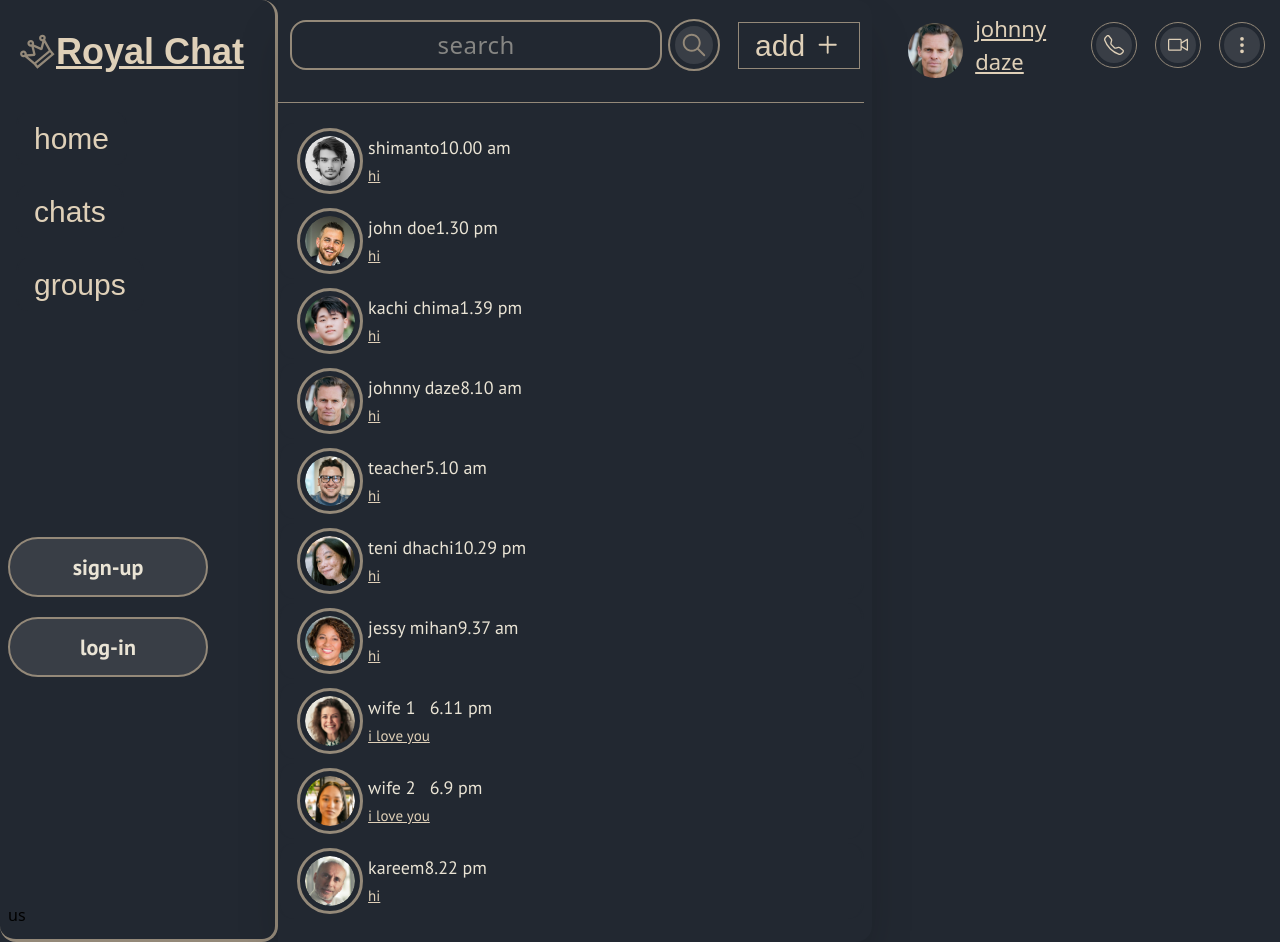
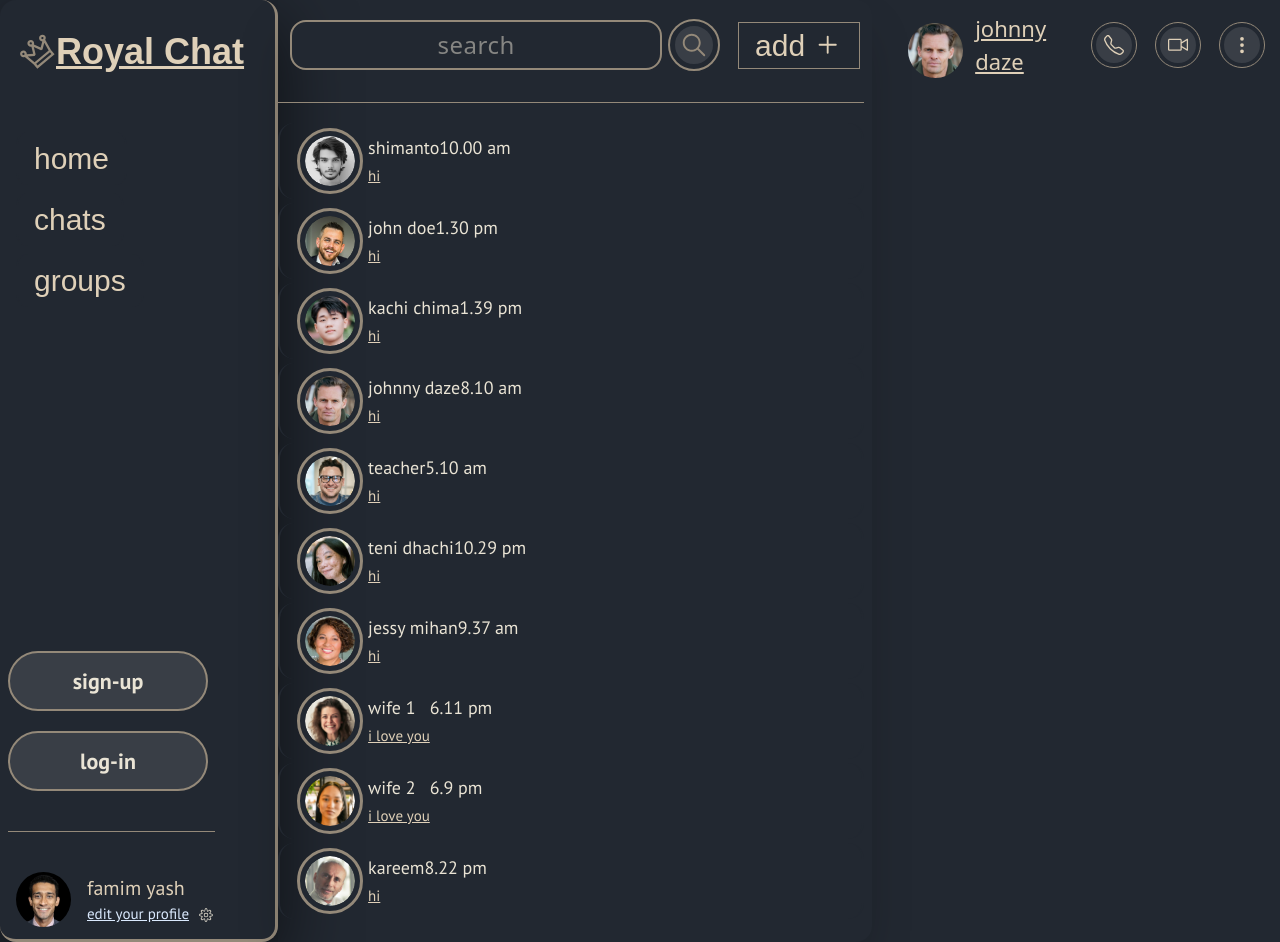
Before and after one commit to famim2002/chatting-app, a React (Vite) app: page / in a window 1280 px wide. Built offline with nearby package versions, Linux system fonts and the light colour scheme; a web font is replaced by a local one.

Commit message:
content-add

```diff
--- a/src/componenets/layout/NavBar.jsx
+++ b/src/componenets/layout/NavBar.jsx
@@ -2,15 +2,17 @@ import React from "react";
 import { Link } from "react-router";
 import Button from "../common-components/Button";
 import BrandLogo from "../common-components/BrandLogo";
+import { CiSettings } from "react-icons/ci";
+
+
 
 
 const Navbar = () => {
   return (
     <>
       <nav
-        className=" px-2 py-3
-                    border-b-3  border-brand rounded-2xl
-                    lg:border-r-3 lg:w-[350px]    "
+        className="nav_shadow px-2 py-3 border-b-3  border-brand  rounded-2xl mb-10
+                    lg:border-r-3 lg:w-[350px]  lg:mb-0  "
       >
         <div
           className="h-full flex flex-col md:flex-row lg:flex-col gap-5 justify-between items-center
@@ -19,50 +21,81 @@ const Navbar = () => {
           <div>
             <BrandLogo />
           </div>
-          <div className="h-full flex flex-col justify-between">
+          <div className="h-full flex flex-col justify-between py-5">
             <div
-              className=" px-2 flex flex-col sm:flex-row lg:flex-col gap-5  items-center
+              className=" px-2 flex flex-col sm:flex-row lg:flex-col gap-2  items-center
             lg:items-start"
             >
               <Link
                 to="/"
-                className="px-4 py-1  text-[30px] text-base font-headerFont border-x-2 border-primary rounded-xl hover:bg-secondary hover:border-x-2 hover:border-brand  focus:underline "
+                className="px-4 py-1 text-[30px] md:text-[25px]  text-base font-headerFont border-x-2 border-primary rounded-xl hover:bg-secondary hover:border-x-2 hover:border-brand  focus:underline
+                lg:text-[30px]"
               >
                 home
               </Link>
               <Link
                 to="/"
-                className="px-4 py-1  text-[30px] text-base font-headerFont border-x-2 border-primary rounded-xl hover:bg-secondary hover:border-x-2 hover:border-brand  focus:underline "
+                className="px-4 py-1 text-[30px] md:text-[25px]  text-base font-headerFont border-x-2 border-primary rounded-xl hover:bg-secondary hover:border-x-2 hover:border-brand  focus:underline
+                lg:text-[30px]"
               >
                 chats
               </Link>
               <Link
                 to="/"
-                className="px-4 py-1  text-[30px] text-base font-headerFont border-x-2 border-primary rounded-xl hover:bg-secondary hover:border-x-2 hover:border-brand  focus:underline "
+                className="px-4 py-1 text-[30px] md:text-[25px]  text-base font-headerFont border-x-2 border-primary rounded-xl hover:bg-secondary hover:border-x-2 hover:border-brand  focus:underline
+                lg:text-[30px]"
               >
                 groups
               </Link>
             </div>
             <div
-              className="grid grid-cols- gap-2
-                          sm:grid-cols-2 sm:gap-2
+              className="grid grid-cols- gap-2 pt-5 place-items-center
+                          sm:grid-cols-2
+                          md:gap-2
                            lg:grid-cols-1 lg:gap-5 "
             >
               <Link
                 to="/"
-                className="button_style w-[200px] bg-secondary h-[60px] text-[22px] text-center  px-8 py-3"
+                className="button_style w-[200px]  bg-secondary h-[60px] text-[22px] text-center px-8 py-3
+                           md:w-[140px] md:h-[50px] md:py-2
+                           lg:w-[200px] lg:h-[60px] lg:py-3   "
               >
                 sign-up
               </Link>
               <Link
                 to="/"
-                className="button_style w-[200px] bg-secondary h-[60px] text-[22px] text-center  px-8 py-3"
+                className="button_style w-[200px]  bg-secondary h-[60px] text-[22px] text-center px-8 py-3
+                           md:w-[140px] md:h-[50px] md:py-2
+                           lg:w-[200px] lg:h-[60px] lg:py-3   "
               >
                 log-in
               </Link>
             </div>
+          </div>
+          <div
+            className="flex items-center gap-2 pt-10 border-t
+                      md:border-l md:border-t-0 md:pl-2 border-brand md:flex-col
+                      lg:border-l-0 lg:flex-row lg:border-t  "
+          >
             <div>
-              us
+              <img
+                src="/my-image.jpg"
+                alt=""
+                className="w-[55px] h-[55px] rounded-full"
+              />
+            </div>
+            <div className="flex flex-col ">
+              <h2 className="text-[20px] px-2 font-regularFont text-base ">
+                famim yash
+              </h2>
+              <Link to="/">
+                <div className="flex items-center  hover:bg-secondary">
+                  <small className="text-[15px] px-2 font-regularFont text-blue-100 underline ">
+                    edit your profile
+                  </small>
+                  <CiSettings className="text-[18px] text-text" />
+                </div>
+              </Link>
             </div>
           </div>
         </div>
--- a/src/pages/Home.jsx
+++ b/src/pages/Home.jsx
@@ -9,7 +9,7 @@ const Home = () => {
     <div className="w-full">
       <div
         className="flex flex-col
-                    lg:flex-row"
+                    lg:flex-row "
       >
         <Navbar />
         <div
```
